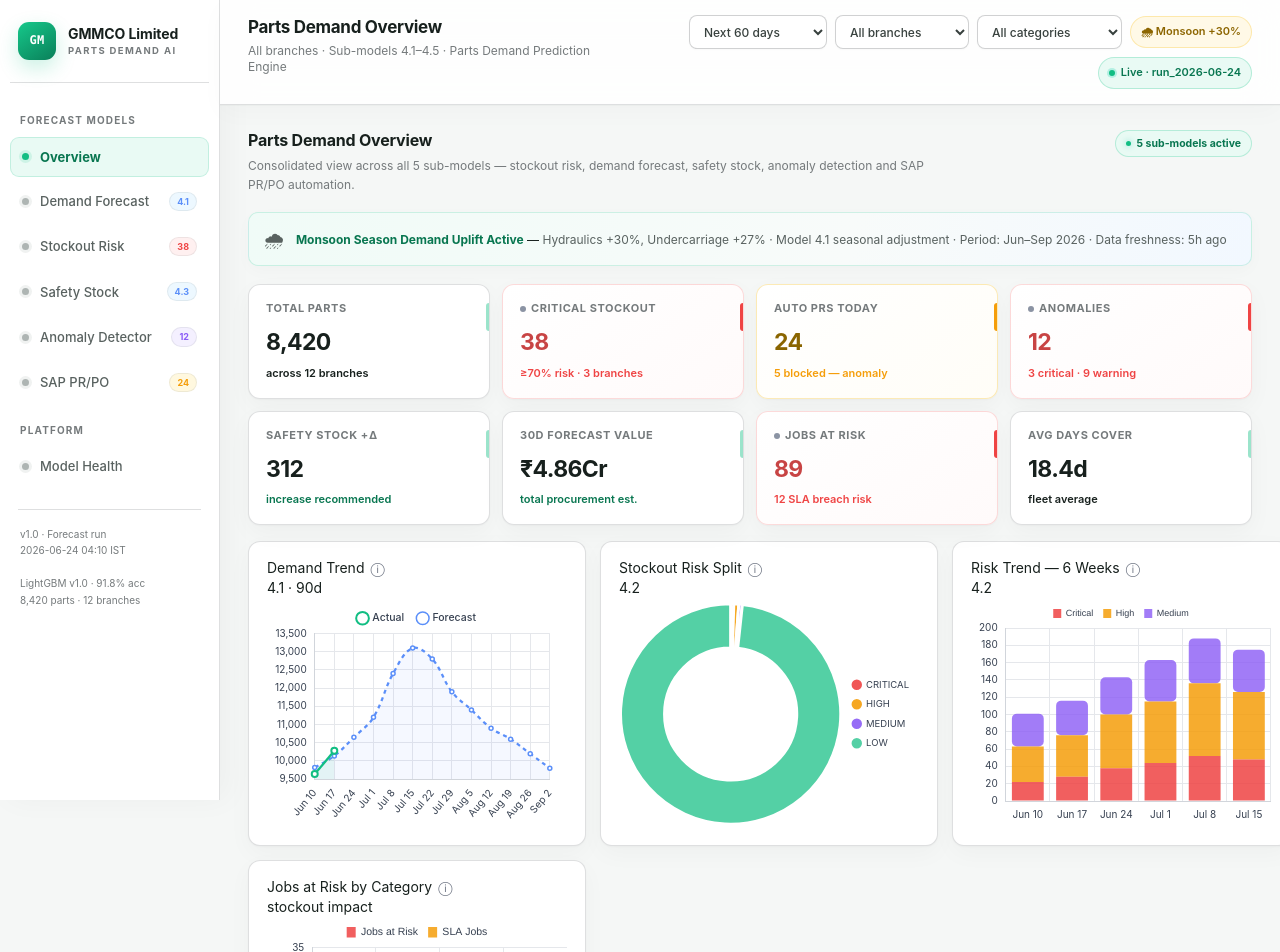
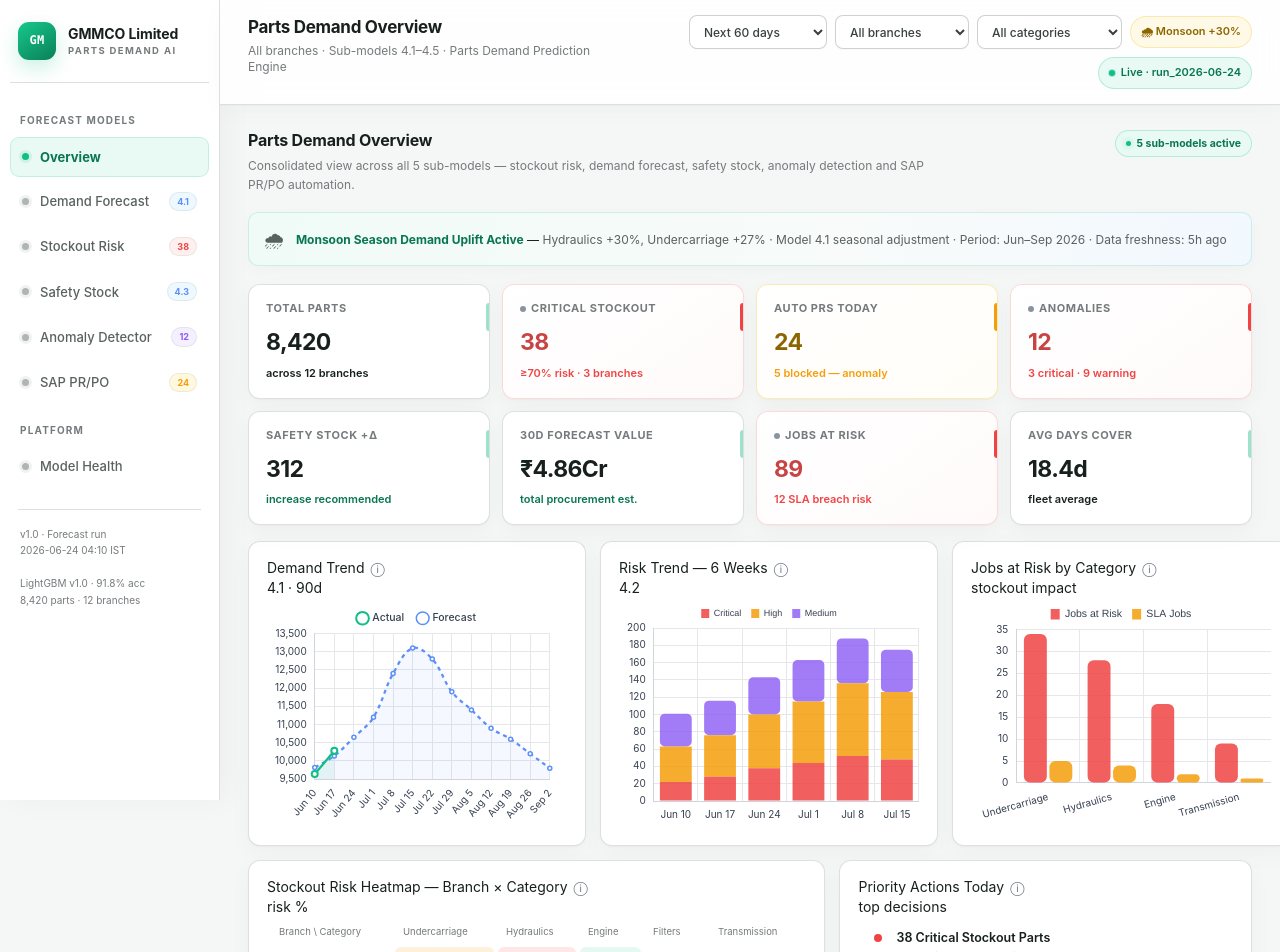
Before and after one commit to Venkateswarlu-Digi/dsai_graphs, a React (Vite) app: page / in a window 1280 px wide. Shown: the top 952 px of the page. Built offline with nearby package versions, Linux system fonts and the light colour scheme.

Commit message:
colour changes

```diff
--- a/src/pages/AnomalyDetectorPage.jsx
+++ b/src/pages/AnomalyDetectorPage.jsx
@@ -109,28 +109,6 @@ export default function AnomalyDetectorPage({ onNavigate }) {
                 ]}
               />
             </ChartCard>
-
-            <ChartCard
-              title="Z-Score Distribution"
-              tag="histogram"
-              height="sm"
-              tooltip="Histogram showing how many parts fall into each statistical anomaly severity band (from mild to critical z-scores), giving a sense of overall anomaly intensity."
-            >
-              <DynamicChart
-                labels={graphs.z_score_distribution_histogram.map(item => item.z_score_band)}
-                datasets={[
-                  {
-                    label: "Count",
-                    data: graphs.z_score_distribution_histogram.map(item => item.count),
-                    backgroundColor: graphs.z_score_distribution_histogram.map(item =>
-                      item.severity === "CRITICAL"
-                        ? `${CHART_COLORS.danger}D9`
-                        : `${CHART_COLORS.accent}CC`
-                    ),
-                  },
-                ]}
-              />
-            </ChartCard>
           </div>
 
           <div className="panel anomaly-action-panel">
--- a/src/pages/Overview.jsx
+++ b/src/pages/Overview.jsx
@@ -54,18 +54,6 @@ export default function Overview({ active = 'overview', onNavigate }) {
             </ChartCard>
 
             <ChartCard
-              title="Stockout Risk Split"
-              tooltip="Donut chart showing the current portfolio of parts broken into Critical, High, Medium, and Low stockout risk buckets, so you can gauge overall risk exposure at a glance."
-              tag={charts.stockoutRiskDonut.tag}
-              height="sm"
-            >
-              <RiskDonut
-                labels={charts.stockoutRiskDonut.labels}
-                data={charts.stockoutRiskDonut.data}
-              />
-            </ChartCard>
-
-            <ChartCard
               title="Risk Trend — 6 Weeks"
               tooltip="Stacked bar chart tracking how many parts fell into Critical, High, and Medium risk each week over the past 6 weeks, showing whether risk is improving or worsening."
               tag={charts.riskTrend.tag}
```
